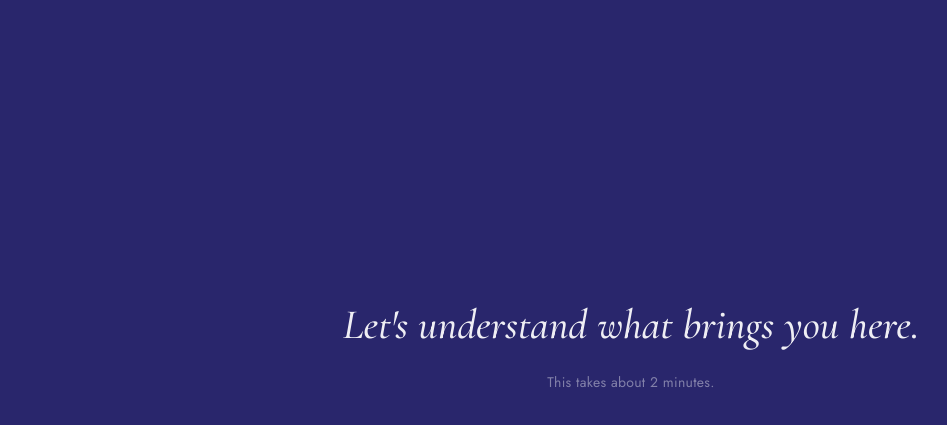
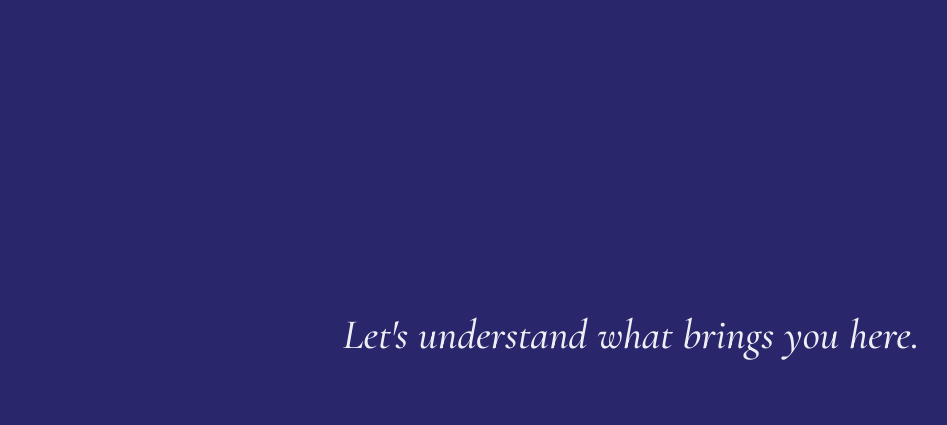
Before and after one commit to parthmittal0412/neav.health, a plain HTML site: page index.html in a window 1280 px wide. Shown: the part 65-490 px from the top of the page, without its empty margins (9-956 px from the left). Drawn offline with nearby package versions, Linux system fonts and the light colour scheme.

Commit message:
Update index.html

```diff
--- a/index.html
+++ b/index.html
@@ -456,7 +456,7 @@
 <div class="screen intro-screen" id="s1">
   <div class="screen-inner">
     <p class="intro-quote">Let's understand what brings you here.</p>
-    <p class="intro-sub">This takes about 2 minutes.</p>
+    <p class="intro-sub"> </p>
   </div>
 </div>
 
```
